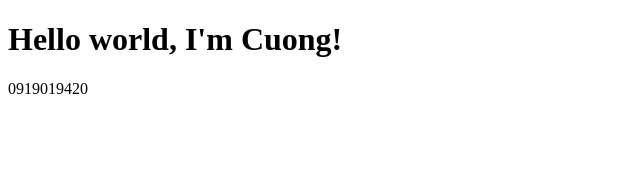
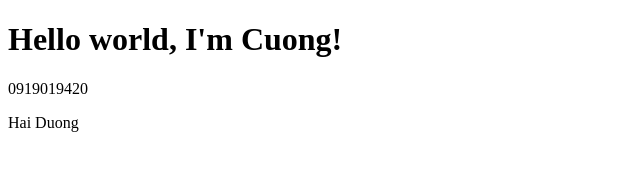
Before and after one commit to cuongviethoang/Jenkins-Github, a plain HTML site: page index.html in a window 1280 px wide. Shown: the full height of the page, 0-640 px from the left. Drawn offline with Linux system fonts and the light colour scheme.

Commit message:
test push

```diff
--- a/index.html
+++ b/index.html
@@ -8,5 +8,6 @@
     <body>
         <h1>Hello world, I'm Cuong!</h1>
         <p>0919019420</p>
+        <p>Hai Duong</p>
     </body>
 </html>
```
